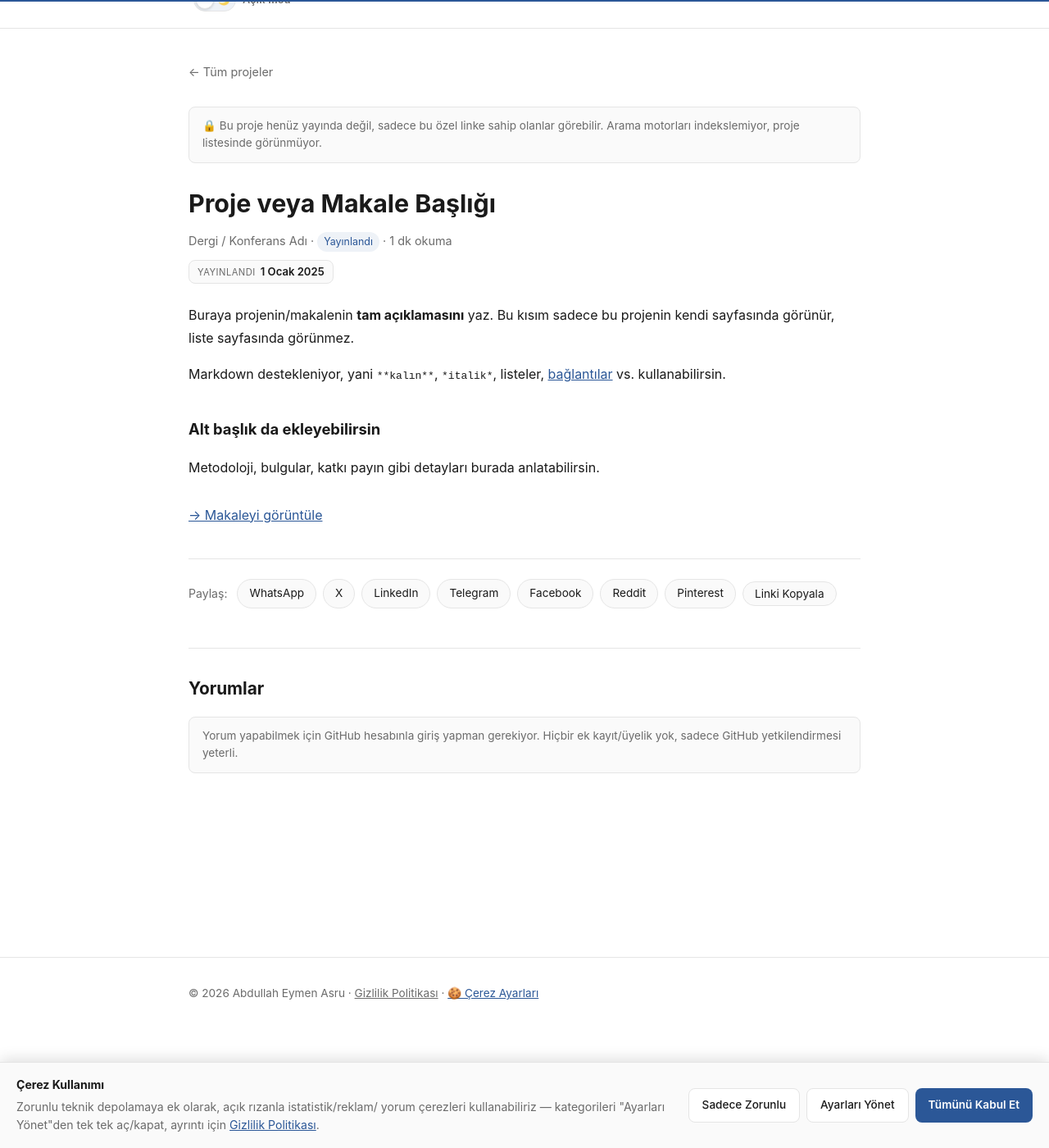
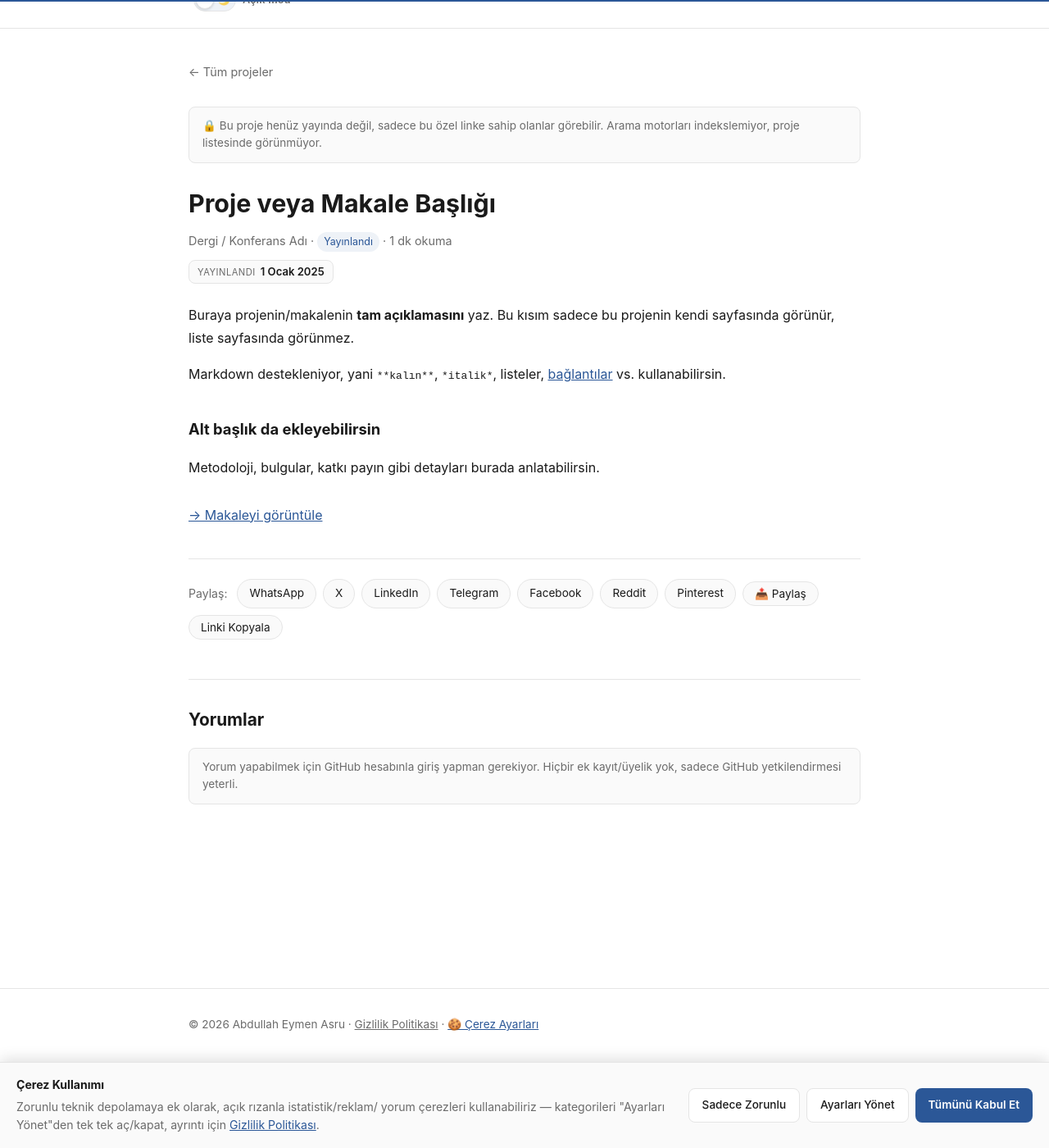
Before and after one commit to abdullah-eymen-asru/abdullah-eymen-asru.github.io, a Jekyll site: the page built from _projects/2026/2025-ornek-proje.md, in a window 1280 px wide and 1400 px high, scrolled down 82 px. Shown: the whole window at 82% size. Built offline with Jekyll 4.4.1, drawn with Linux system fonts in a browser that asks for light colours.

Commit message:
Enhance share button styles and layout
Added styles for share button and icon.

```diff
--- a/assets/style.css
+++ b/assets/style.css
@@ -816,6 +816,9 @@ th { color: var(--muted); font-weight: 600; }
 .share-label { color: var(--muted); font-size: 0.88rem; margin-right: 4px; }
 
 .share-btn {
+  display: inline-flex;
+  align-items: center;
+  gap: 6px;
   padding: 6px 14px;
   border: 1px solid var(--border);
   border-radius: 20px;
@@ -828,6 +831,20 @@ th { color: var(--muted); font-weight: 600; }
 }
 
 .share-btn:hover { border-color: var(--accent); color: var(--accent); }
+
+/* Resmi marka ikonu (Simple Icons CDN) — bkz. _includes/share.html
+   içindeki açıklama. İkon yüklenemezse <img> zaten "onerror" ile
+   DOM'dan tamamen kaldırılıyor; buradaki kurallar SADECE başarıyla
+   yüklenen ikonun boyutunu/hizasını düzenler, kırık ikon için ayrıca
+   bir gizleme kuralı GEREKMEZ. gap: 6px zaten .share-btn'de tanımlı
+   olduğundan ikon kaldırıldığında metin otomatik olarak eski (ikonsuz)
+   boşluk düzenine geri döner. */
+.share-btn-icon {
+  display: block;
+  flex-shrink: 0;
+  width: 16px;
+  height: 16px;
+}
 
 /* Blog sayfası: 2 sütunlu düzen */
 .blog-columns {
```
